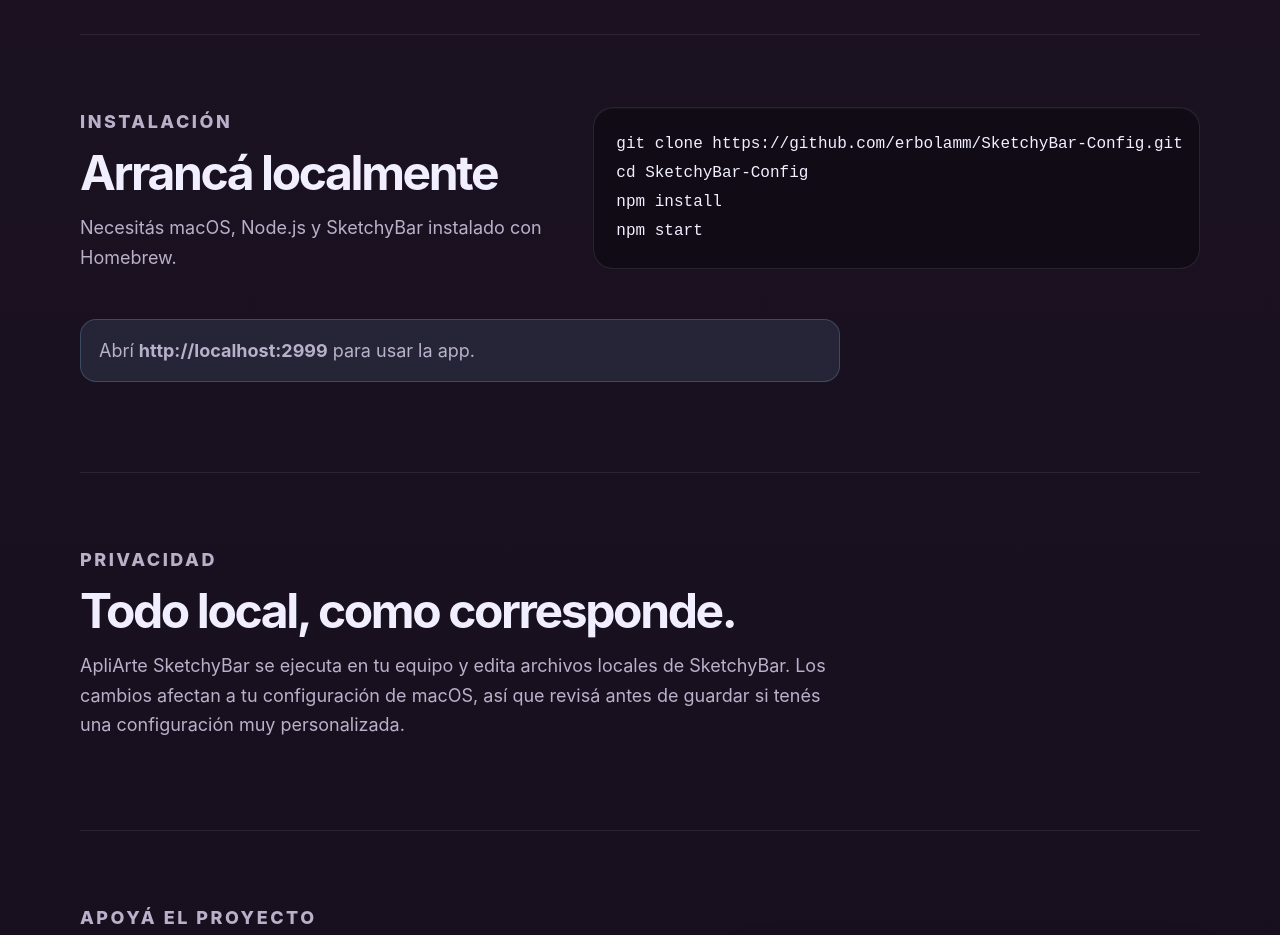
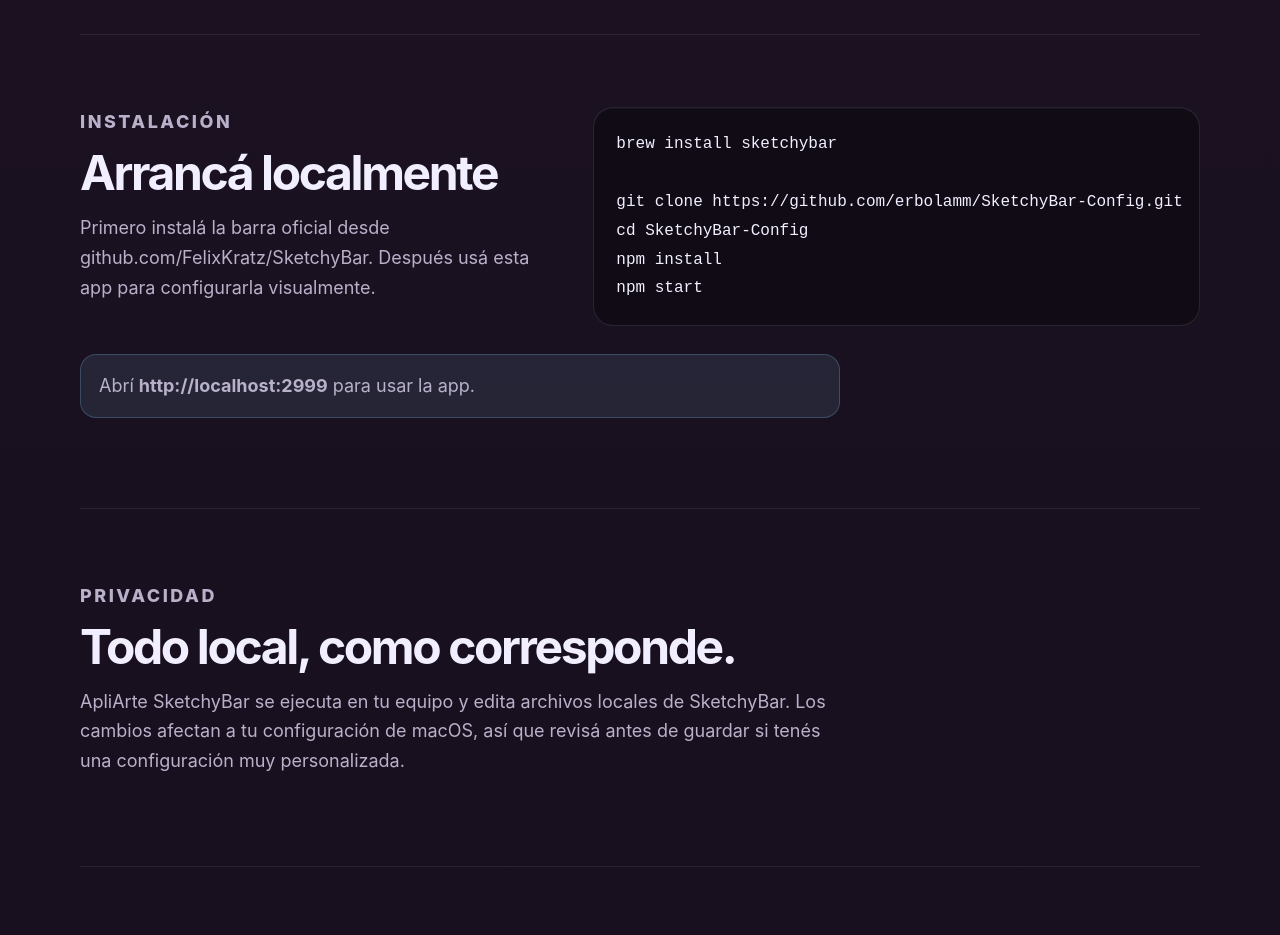
Before and after one commit to erbolamm/SketchyBar-Config, a website: page docs/index.html in a window 1280 px wide. Shown: the part 1580-2515 px from the top of the page. Drawn offline with Linux system fonts and the light colour scheme.

Commit message:
docs: link official SketchyBar install

```diff
--- a/docs/index.html
+++ b/docs/index.html
@@ -85,9 +85,15 @@
       <div>
         <p class="section-kicker">Instalación</p>
         <h2>Arrancá localmente</h2>
-        <p>Necesitás macOS, Node.js y SketchyBar instalado con Homebrew.</p>
+        <p>
+          Primero instalá la barra oficial desde
+          <a href="https://github.com/FelixKratz/SketchyBar">github.com/FelixKratz/SketchyBar</a>.
+          Después usá esta app para configurarla visualmente.
+        </p>
       </div>
-      <pre><code>git clone https://github.com/erbolamm/SketchyBar-Config.git
+      <pre><code>brew install sketchybar
+
+git clone https://github.com/erbolamm/SketchyBar-Config.git
 cd SketchyBar-Config
 npm install
 npm start</code></pre>
```
Also changed, not shown: landing/index.html (+8 -2 lines).
